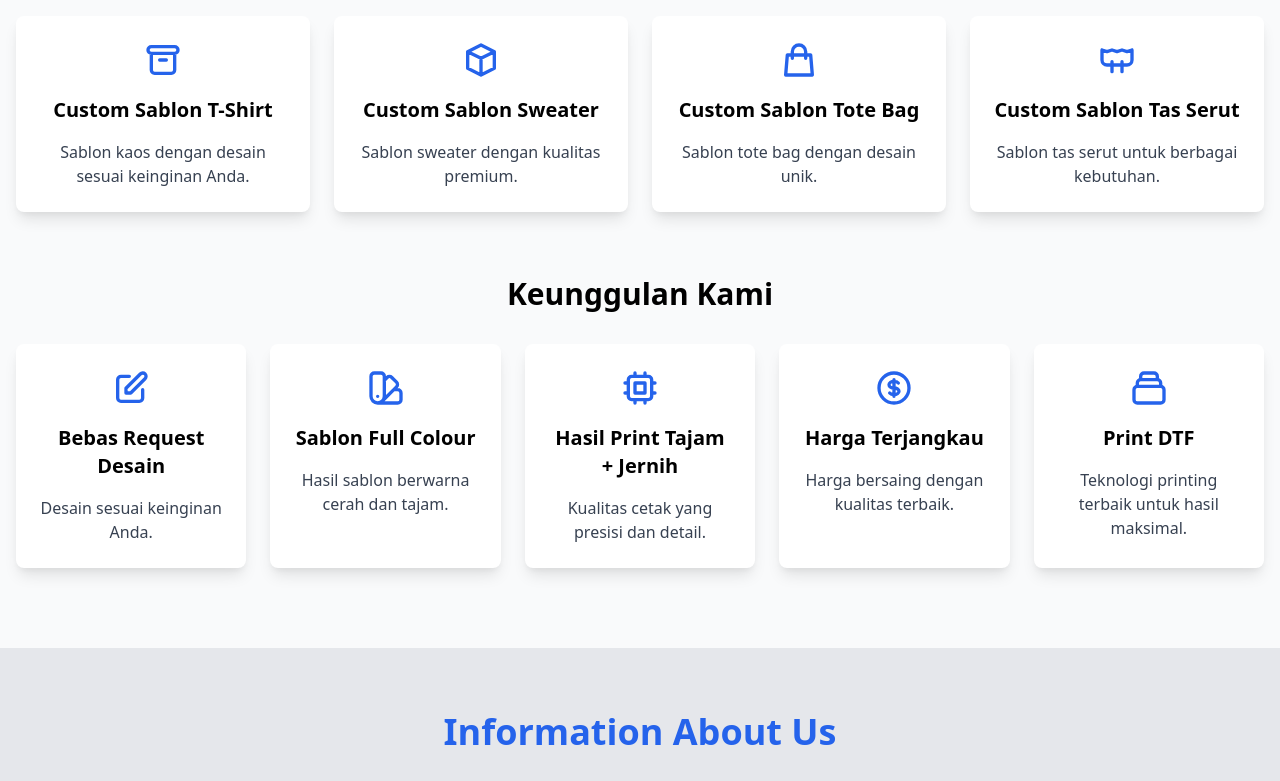
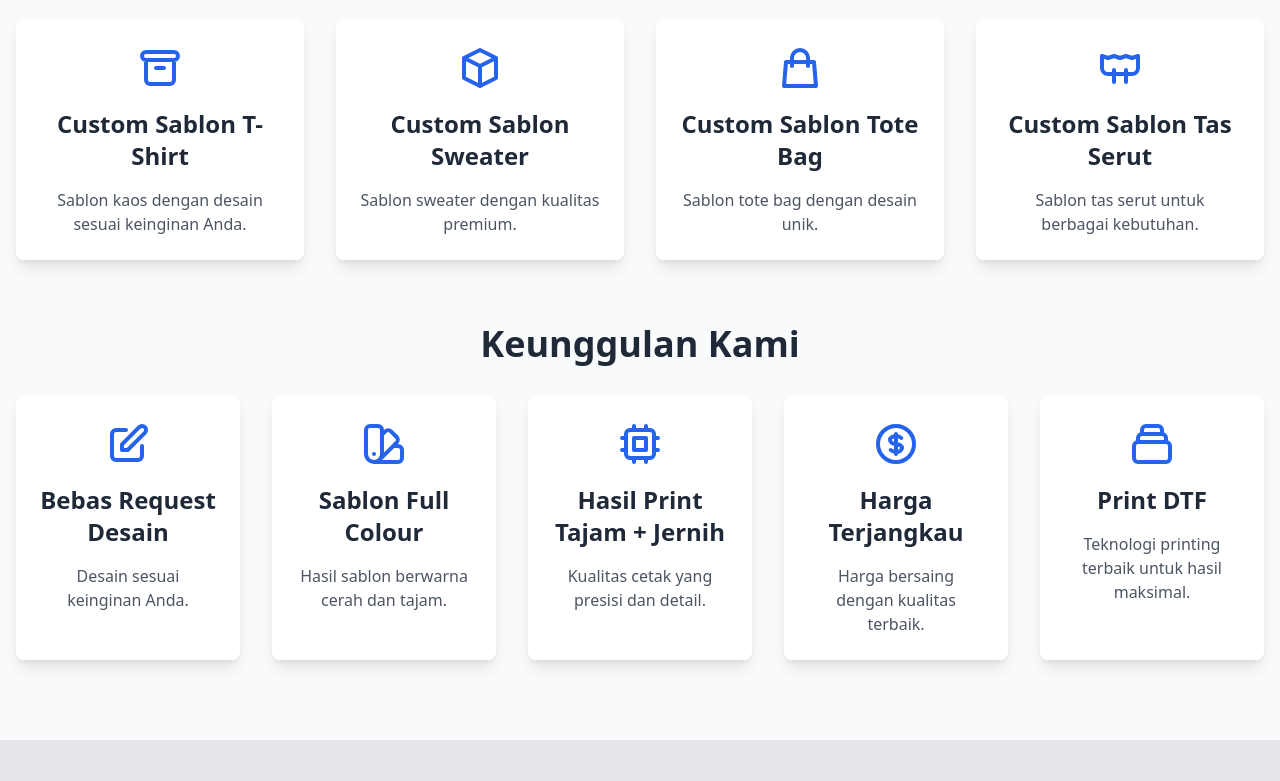
Before and after one commit to firmandwiPS/sablonbykla, a plain HTML site: page index.html in a window 1280 px wide. Shown: the part 568-1349 px from the top of the page. Drawn offline with nearby package versions, Linux system fonts and the light colour scheme.

Commit message:
ui tgl 2 feb

```diff
--- a/index.html
+++ b/index.html
@@ -47,7 +47,7 @@
     <section id="home" class="bg-blue-500 text-white py-20 md:py-20">
         <div class="container mx-auto text-center">
             <h1 class="text-4xl md:text-5xl font-bold mb-4">CUSTOM SABLON BYKLA</h1>
-            <p class="text-base md:text-lg mb-8">Cetak desain T-Shirt, Sweater, Tote bag, dan lainnya sesuai keinginan Anda dengan hasil yang memuaskan.</p>
+            <p class="text-base md:text-lg mb-8">Cetak desain T-Shirt, Sweater, Tote bag, & Tas Serut sesuai keinginan Anda dengan hasil yang memuaskan.</p>
             <a href="#layanan" class="bg-white text-blue-600 px-8 py-3 rounded-full font-semibold animated-button hover:bg-gray-200 transition duration-300 transform hover:scale-105 active:scale-95">Lihat Layanan</a>
 
             <div class="mt-8">
@@ -65,118 +65,118 @@
     </section>
 
     <!-- Layanan Section -->
-    <section id="layanan" class="py-20 bg-gray-50 ">
+    <section id="layanan" class="py-20 bg-gray-50">
         <div class="container mx-auto px-4">
             <!-- Tambahan Layanan dan Keunggulan -->
-            <!-- Tambahan Layanan dan Keunggulan -->
-<div class="">
-    <h3 class="text-3xl font-bold text-center mb-10">Kami Melayani</h3>
-    <div class="grid grid-cols-2 sm:grid-cols-4 lg:grid-cols-4 gap-6">
+            <div>
+                <h3 class="text-4xl font-extrabold text-center mb-10 text-gray-800">Kami Melayani</h3>
+                <div class="grid grid-cols-1 sm:grid-cols-2 lg:grid-cols-4 gap-8">
                     <!-- Custom Sablon T-Shirt -->
-        <div class="bg-white p-6 rounded-lg shadow-lg text-center hover:shadow-xl transition-shadow duration-300">
+                    <div class="bg-white p-6 rounded-lg shadow-lg text-center hover:shadow-xl transition-all duration-300 transform hover:scale-105">
                         <div class="flex justify-center mb-4">
-                <svg xmlns="http://www.w3.org/2000/svg" class="h-10 w-10 text-blue-600" fill="none" viewBox="0 0 24 24" stroke="currentColor">
+                            <svg xmlns="http://www.w3.org/2000/svg" class="h-12 w-12 text-blue-600" fill="none" viewBox="0 0 24 24" stroke="currentColor">
                                 <path stroke-linecap="round" stroke-linejoin="round" stroke-width="2" d="M5 8h14M5 8a2 2 0 110-4h14a2 2 0 110 4M5 8v10a2 2 0 002 2h10a2 2 0 002-2V8m-9 4h4" />
                             </svg>
                         </div>
-            <h3 class="text-xl font-semibold mb-4">Custom Sablon T-Shirt</h3>
-            <p class="text-gray-700">Sablon kaos dengan desain sesuai keinginan Anda.</p>
+                        <h3 class="text-2xl font-semibold mb-4 text-gray-800">Custom Sablon T-Shirt</h3>
+                        <p class="text-gray-600">Sablon kaos dengan desain sesuai keinginan Anda.</p>
                     </div>
                     <!-- Custom Sablon Sweater -->
-        <div class="bg-white p-6 rounded-lg shadow-lg text-center hover:shadow-xl transition-shadow duration-300">
+                    <div class="bg-white p-6 rounded-lg shadow-lg text-center hover:shadow-xl transition-all duration-300 transform hover:scale-105">
                         <div class="flex justify-center mb-4">
-                <svg xmlns="http://www.w3.org/2000/svg" class="h-10 w-10 text-blue-600" fill="none" viewBox="0 0 24 24" stroke="currentColor">
+                            <svg xmlns="http://www.w3.org/2000/svg" class="h-12 w-12 text-blue-600" fill="none" viewBox="0 0 24 24" stroke="currentColor">
                                 <path stroke-linecap="round" stroke-linejoin="round" stroke-width="2" d="M20 7l-8-4-8 4m16 0l-8 4m8-4v10l-8 4m0-10L4 7m8 4v10M4 7v10l8 4" />
                             </svg>
                         </div>
-            <h3 class="text-xl font-semibold mb-4">Custom Sablon Sweater</h3>
-            <p class="text-gray-700">Sablon sweater dengan kualitas premium.</p>
+                        <h3 class="text-2xl font-semibold mb-4 text-gray-800">Custom Sablon Sweater</h3>
+                        <p class="text-gray-600">Sablon sweater dengan kualitas premium.</p>
                     </div>
                     <!-- Custom Sablon Tote Bag -->
-        <div class="bg-white p-6 rounded-lg shadow-lg text-center hover:shadow-xl transition-shadow duration-300">
+                    <div class="bg-white p-6 rounded-lg shadow-lg text-center hover:shadow-xl transition-all duration-300 transform hover:scale-105">
                         <div class="flex justify-center mb-4">
-                <svg xmlns="http://www.w3.org/2000/svg" class="h-10 w-10 text-blue-600" fill="none" viewBox="0 0 24 24" stroke="currentColor">
+                            <svg xmlns="http://www.w3.org/2000/svg" class="h-12 w-12 text-blue-600" fill="none" viewBox="0 0 24 24" stroke="currentColor">
                                 <path stroke-linecap="round" stroke-linejoin="round" stroke-width="2" d="M16 11V7a4 4 0 00-8 0v4M5 9h14l1 12H4L5 9z" />
                             </svg>
                         </div>
-            <h3 class="text-xl font-semibold mb-4">Custom Sablon Tote Bag</h3>
-            <p class="text-gray-700">Sablon tote bag dengan desain unik.</p>
+                        <h3 class="text-2xl font-semibold mb-4 text-gray-800">Custom Sablon Tote Bag</h3>
+                        <p class="text-gray-600">Sablon tote bag dengan desain unik.</p>
                     </div>
                     <!-- Custom Sablon Tas Serut -->
-        <div class="bg-white p-6 rounded-lg shadow-lg text-center hover:shadow-xl transition-shadow duration-300">
+                    <div class="bg-white p-6 rounded-lg shadow-lg text-center hover:shadow-xl transition-all duration-300 transform hover:scale-105">
                         <div class="flex justify-center mb-4">
-                <svg xmlns="http://www.w3.org/2000/svg" class="h-10 w-10 text-blue-600" fill="none" viewBox="0 0 24 24" stroke="currentColor">
+                            <svg xmlns="http://www.w3.org/2000/svg" class="h-12 w-12 text-blue-600" fill="none" viewBox="0 0 24 24" stroke="currentColor">
                                 <path stroke-linecap="round" stroke-linejoin="round" stroke-width="2" d="M3 6l3 1 3-1 3 1 3-1 3 1 3-1M3 6v6a3 3 0 003 3h12a3 3 0 003-3V6m-6 7v6m-6-6v6" />
                             </svg>
                         </div>
-            <h3 class="text-xl font-semibold mb-4">Custom Sablon Tas Serut</h3>
-            <p class="text-gray-700">Sablon tas serut untuk berbagai kebutuhan.</p>
+                        <h3 class="text-2xl font-semibold mb-4 text-gray-800">Custom Sablon Tas Serut</h3>
+                        <p class="text-gray-600">Sablon tas serut untuk berbagai kebutuhan.</p>
                     </div>
                 </div>
             </div>
 
             <!-- Keunggulan Kami -->
             <div class="mt-16">
-                <h3 class="text-3xl font-bold text-center mb-8">Keunggulan Kami</h3>
-                <div class="grid grid-cols-2 sm:grid-cols-3 lg:grid-cols-5 gap-6">
+                <h3 class="text-4xl font-extrabold text-center mb-8 text-gray-800">Keunggulan Kami</h3>
+                <div class="grid grid-cols-2 sm:grid-cols-3 lg:grid-cols-5 gap-8">
                     <!-- Bebas Request Desain -->
-                    <div class="bg-white p-6 rounded-lg shadow-lg text-center hover:shadow-xl transition-shadow duration-300">
+                    <div class="bg-white p-6 rounded-lg shadow-lg text-center hover:shadow-xl transition-all duration-300 transform hover:scale-105">
                         <div class="flex justify-center mb-4">
-                            <svg xmlns="http://www.w3.org/2000/svg" class="h-10 w-10 text-blue-600" fill="none" viewBox="0 0 24 24" stroke="currentColor">
+                            <svg xmlns="http://www.w3.org/2000/svg" class="h-12 w-12 text-blue-600" fill="none" viewBox="0 0 24 24" stroke="currentColor">
                                 <path stroke-linecap="round" stroke-linejoin="round" stroke-width="2" d="M11 5H6a2 2 0 00-2 2v11a2 2 0 002 2h11a2 2 0 002-2v-5m-1.414-9.414a2 2 0 112.828 2.828L11.828 15H9v-2.828l8.586-8.586z" />
                             </svg>
                         </div>
-                        <h3 class="text-xl font-semibold mb-4">Bebas Request Desain</h3>
-                        <p class="text-gray-700">Desain sesuai keinginan Anda.</p>
+                        <h3 class="text-2xl font-semibold mb-4 text-gray-800">Bebas Request Desain</h3>
+                        <p class="text-gray-600">Desain sesuai keinginan Anda.</p>
                     </div>
                     <!-- Sablon Full Colour -->
-                    <div class="bg-white p-6 rounded-lg shadow-lg text-center hover:shadow-xl transition-shadow duration-300">
+                    <div class="bg-white p-6 rounded-lg shadow-lg text-center hover:shadow-xl transition-all duration-300 transform hover:scale-105">
                         <div class="flex justify-center mb-4">
-                            <svg xmlns="http://www.w3.org/2000/svg" class="h-10 w-10 text-blue-600" fill="none" viewBox="0 0 24 24" stroke="currentColor">
+                            <svg xmlns="http://www.w3.org/2000/svg" class="h-12 w-12 text-blue-600" fill="none" viewBox="0 0 24 24" stroke="currentColor">
                                 <path stroke-linecap="round" stroke-linejoin="round" stroke-width="2" d="M7 21a4 4 0 01-4-4V5a2 2 0 012-2h4a2 2 0 012 2v12a4 4 0 01-4 4zm0 0h12a2 2 0 002-2v-4a2 2 0 00-2-2h-2.343M11 7.343l1.657-1.657a2 2 0 012.828 0l2.829 2.829a2 2 0 010 2.828l-8.486 8.485M7 17h.01" />
                             </svg>
                         </div>
-                        <h3 class="text-xl font-semibold mb-4">Sablon Full Colour</h3>
-                        <p class="text-gray-700">Hasil sablon berwarna cerah dan tajam.</p>
+                        <h3 class="text-2xl font-semibold mb-4 text-gray-800">Sablon Full Colour</h3>
+                        <p class="text-gray-600">Hasil sablon berwarna cerah dan tajam.</p>
                     </div>
                     <!-- Hasil Print Tajam + Jernih -->
-                    <div class="bg-white p-6 rounded-lg shadow-lg text-center hover:shadow-xl transition-shadow duration-300">
+                    <div class="bg-white p-6 rounded-lg shadow-lg text-center hover:shadow-xl transition-all duration-300 transform hover:scale-105">
                         <div class="flex justify-center mb-4">
-                            <svg xmlns="http://www.w3.org/2000/svg" class="h-10 w-10 text-blue-600" fill="none" viewBox="0 0 24 24" stroke="currentColor">
+                            <svg xmlns="http://www.w3.org/2000/svg" class="h-12 w-12 text-blue-600" fill="none" viewBox="0 0 24 24" stroke="currentColor">
                                 <path stroke-linecap="round" stroke-linejoin="round" stroke-width="2" d="M9 3v2m6-2v2M9 19v2m6-2v2M5 9H3m2 6H3m18-6h-2m2 6h-2M7 19h10a2 2 0 002-2V7a2 2 0 00-2-2H7a2 2 0 00-2 2v10a2 2 0 002 2zM9 9h6v6H9V9z" />
                             </svg>
                         </div>
-                        <h3 class="text-xl font-semibold mb-4">Hasil Print Tajam + Jernih</h3>
-                        <p class="text-gray-700">Kualitas cetak yang presisi dan detail.</p>
+                        <h3 class="text-2xl font-semibold mb-4 text-gray-800">Hasil Print Tajam + Jernih</h3>
+                        <p class="text-gray-600">Kualitas cetak yang presisi dan detail.</p>
                     </div>
                     <!-- Harga Terjangkau -->
-                    <div class="bg-white p-6 rounded-lg shadow-lg text-center hover:shadow-xl transition-shadow duration-300">
+                    <div class="bg-white p-6 rounded-lg shadow-lg text-center hover:shadow-xl transition-all duration-300 transform hover:scale-105">
                         <div class="flex justify-center mb-4">
-                            <svg xmlns="http://www.w3.org/2000/svg" class="h-10 w-10 text-blue-600" fill="none" viewBox="0 0 24 24" stroke="currentColor">
+                            <svg xmlns="http://www.w3.org/2000/svg" class="h-12 w-12 text-blue-600" fill="none" viewBox="0 0 24 24" stroke="currentColor">
                                 <path stroke-linecap="round" stroke-linejoin="round" stroke-width="2" d="M12 8c-1.657 0-3 .895-3 2s1.343 2 3 2 3 .895 3 2-1.343 2-3 2m0-8c1.11 0 2.08.402 2.599 1M12 8V7m0 1v8m0 0v1m0-1c-1.11 0-2.08-.402-2.599-1M21 12a9 9 0 11-18 0 9 9 0 0118 0z" />
                             </svg>
                         </div>
-                        <h3 class="text-xl font-semibold mb-4">Harga Terjangkau</h3>
-                        <p class="text-gray-700">Harga bersaing dengan kualitas terbaik.</p>
+                        <h3 class="text-2xl font-semibold mb-4 text-gray-800">Harga Terjangkau</h3>
+                        <p class="text-gray-600">Harga bersaing dengan kualitas terbaik.</p>
                     </div>
                     <!-- Print DTF -->
-                    <div class="bg-white p-6 rounded-lg shadow-lg text-center hover:shadow-xl transition-shadow duration-300">
+                    <div class="bg-white p-6 rounded-lg shadow-lg text-center hover:shadow-xl transition-all duration-300 transform hover:scale-105">
                         <div class="flex justify-center mb-4">
-                            <svg xmlns="http://www.w3.org/2000/svg" class="h-10 w-10 text-blue-600" fill="none" viewBox="0 0 24 24" stroke="currentColor">
+                            <svg xmlns="http://www.w3.org/2000/svg" class="h-12 w-12 text-blue-600" fill="none" viewBox="0 0 24 24" stroke="currentColor">
                                 <path stroke-linecap="round" stroke-linejoin="round" stroke-width="2" d="M19 11H5m14 0a2 2 0 012 2v6a2 2 0 01-2 2H5a2 2 0 01-2-2v-6a2 2 0 012-2m14 0V9a2 2 0 00-2-2M5 11V9a2 2 0 012-2m0 0V5a2 2 0 012-2h6a2 2 0 012 2v2M7 7h10" />
                             </svg>
                         </div>
-                        <h3 class="text-xl font-semibold mb-4">Print DTF</h3>
-                        <p class="text-gray-700">Teknologi printing terbaik untuk hasil maksimal.</p>
+                        <h3 class="text-2xl font-semibold mb-4 text-gray-800">Print DTF</h3>
+                        <p class="text-gray-600">Teknologi printing terbaik untuk hasil maksimal.</p>
                     </div>
                 </div>
             </div>
         </div>
     </section>
 
+
     <!-- Galeri Section -->
     <section id="galeri" class="bg-gray-200 py-16">
-        <h2 class="text-4xl font-bold text-blue-600 text-center mb-8">Information About Us</h2>
+        <h2 class="text-4xl font-extrabold text-blue-600 text-center mb-8">Information About Us</h2>
         <div class="container mx-auto px-4">
             <h2 class="text-2xl font-bold text-center mb-8">Colour Options</h2>
             <div class="grid grid-cols-2 sm:grid-cols-3 md:grid-cols-3 gap-6 mb-12">
@@ -308,7 +308,6 @@
         </div>
     </section>
 
-
     <!-- Footer -->
     <footer id="footer" class="bg-blue-600 text-white py-6">
         <div class="container mx-auto text-center">
```
Lines whose indentation alone changed are shown as unchanged.
